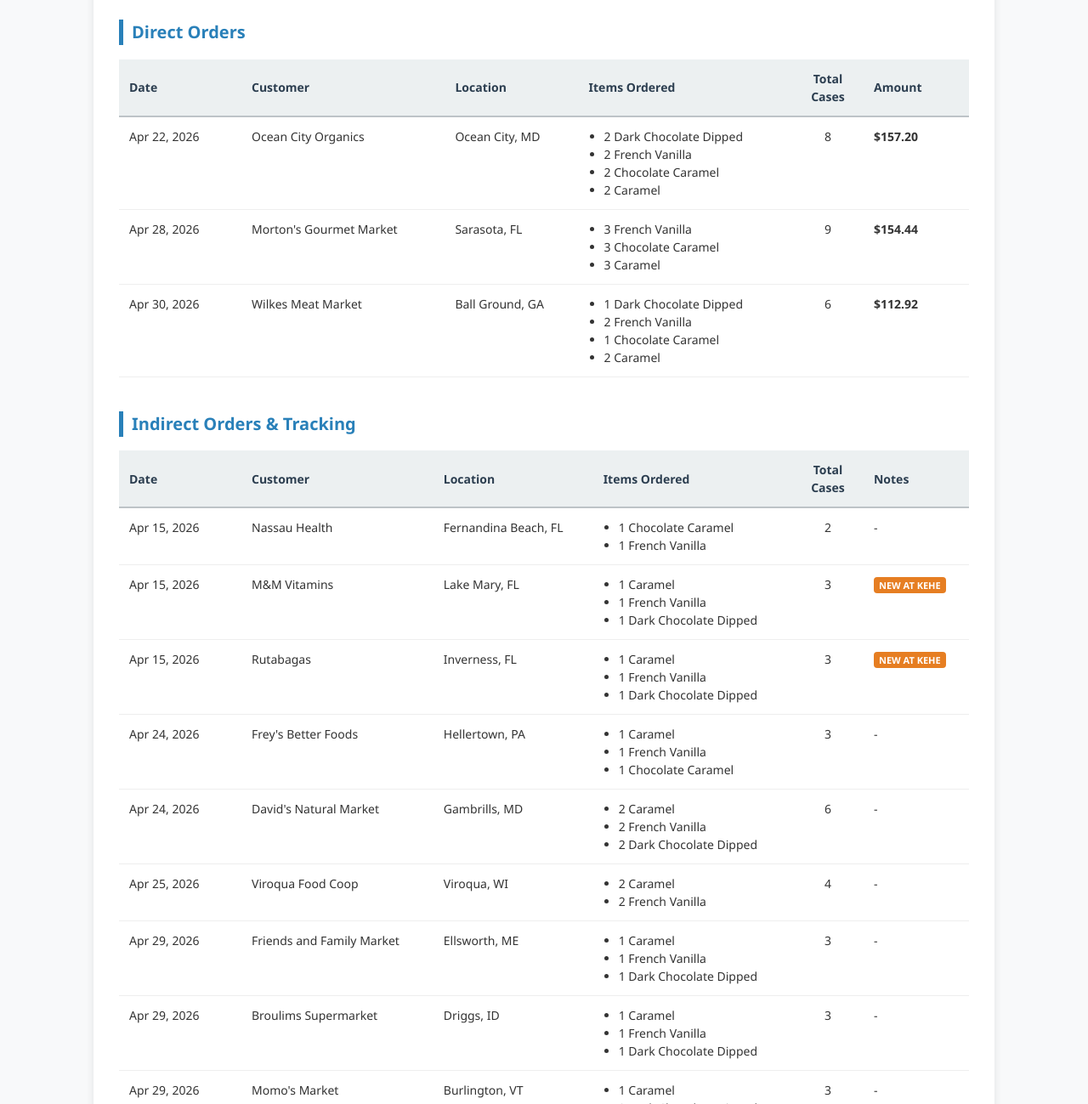
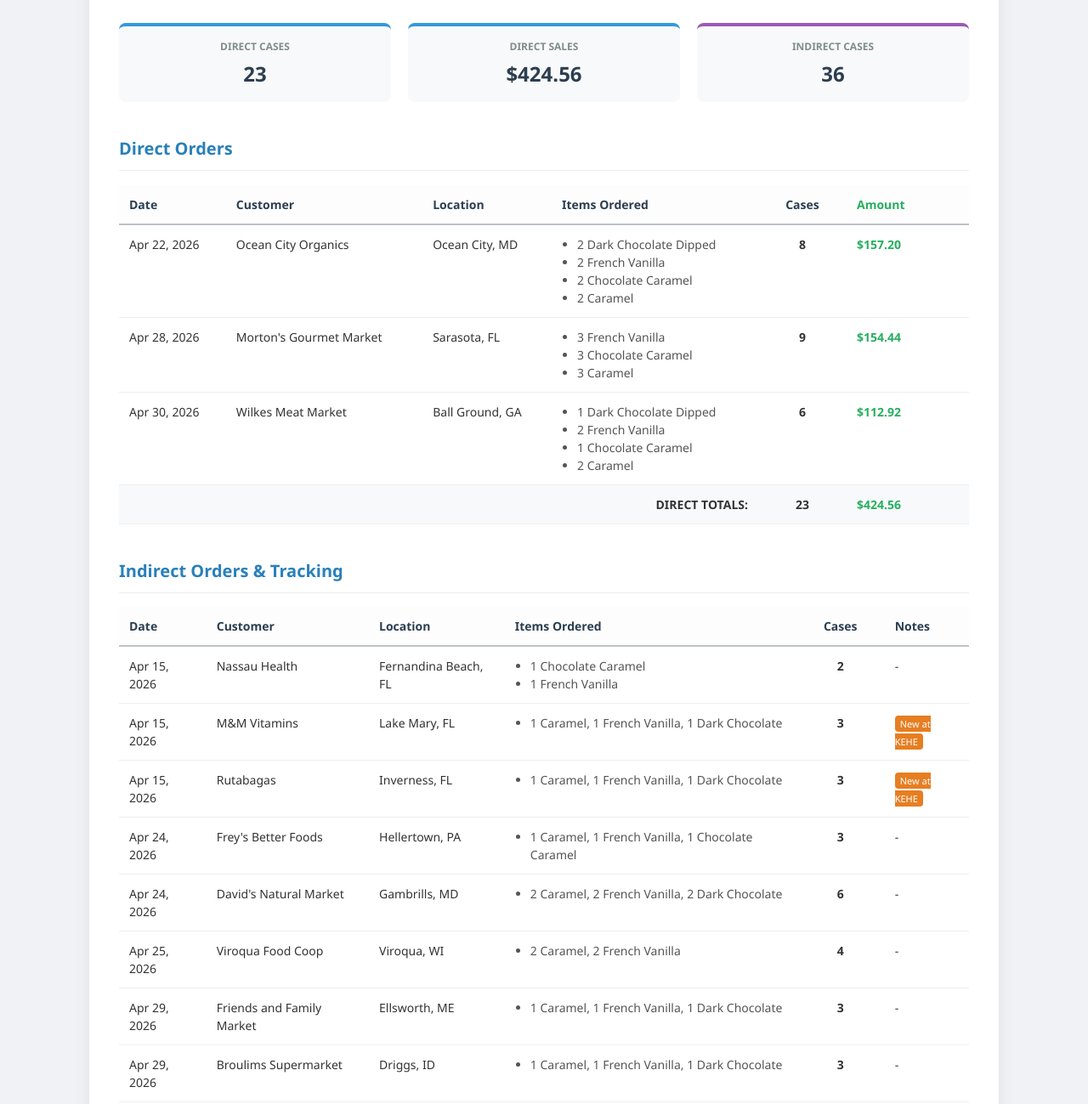
Before and after one commit to stephnanc/BrandShareIt, a plain HTML site: page hala-biweekly-april-last-two/index.html in a window 1280 px wide. Shown: the part 116-1415 px from the top of the page at 85% size. Drawn offline with Linux system fonts and the light colour scheme.

Commit message:
Update index.html

```diff
--- a/hala-biweekly-april-last-two/index.html
+++ b/hala-biweekly-april-last-two/index.html
@@ -9,7 +9,7 @@
             font-family: 'Segoe UI', Tahoma, Geneva, Verdana, sans-serif;
             line-height: 1.5;
             color: #333;
-            background-color: #f8f9fa;
+            background-color: #f0f2f5;
             margin: 0;
             padding: 20px;
         }
@@ -17,26 +17,54 @@
             max-width: 1000px;
             margin: auto;
             background: white;
-            padding: 30px;
-            border-radius: 8px;
-            box-shadow: 0 2px 10px rgba(0,0,0,0.1);
+            padding: 35px;
+            border-radius: 12px;
+            box-shadow: 0 4px 20px rgba(0,0,0,0.08);
         }
         header {
-            border-bottom: 3px solid #2c3e50;
+            border-bottom: 4px solid #2c3e50;
             margin-bottom: 30px;
-            padding-bottom: 10px;
+            padding-bottom: 15px;
+            display: flex;
+            justify-content: space-between;
+            align-items: center;
         }
         h1 {
             color: #2c3e50;
+            font-size: 26px;
+            margin: 0;
+        }
+        .summary-banner {
+            display: grid;
+            grid-template-columns: repeat(3, 1fr);
+            gap: 20px;
+            margin-bottom: 30px;
+        }
+        .stat-card {
+            background: #f8f9fa;
+            padding: 15px;
+            border-radius: 8px;
+            border-top: 4px solid #3498db;
+            text-align: center;
+        }
+        .stat-card h3 {
+            margin: 0;
+            font-size: 12px;
+            text-transform: uppercase;
+            color: #7f8c8d;
+        }
+        .stat-card p {
+            margin: 5px 0 0;
             font-size: 24px;
-            margin: 0;
+            font-weight: bold;
+            color: #2c3e50;
         }
         h2 {
             color: #2980b9;
             font-size: 20px;
-            border-left: 5px solid #2980b9;
-            padding-left: 10px;
             margin-top: 40px;
+            border-bottom: 1px solid #eee;
+            padding-bottom: 10px;
         }
         table {
             width: 100%;
@@ -45,7 +73,7 @@
             font-size: 14px;
         }
         th {
-            background-color: #ecf0f1;
+            background-color: #fdfdfd;
             color: #2c3e50;
             text-align: left;
             padding: 12px;
@@ -56,15 +84,16 @@
             border-bottom: 1px solid #eee;
             vertical-align: top;
         }
-        tr:hover {
-            background-color: #fdfdfd;
-        }
-        .qty-col { width: 60px; text-align: center; }
-        .date-col { width: 120px; }
-        .total-col { font-weight: bold; width: 100px; }
+        .qty-col { width: 80px; text-align: center; font-weight: bold; }
+        .total-col { font-weight: bold; width: 120px; color: #27ae60; }
         .item-list {
             margin: 0;
             padding-left: 18px;
+            color: #555;
+        }
+        .footer-row {
+            background-color: #f8f9fa;
+            font-weight: bold;
         }
         .badge {
             background-color: #e67e22;
@@ -72,8 +101,6 @@
             padding: 2px 6px;
             border-radius: 4px;
             font-size: 11px;
-            font-weight: bold;
-            text-transform: uppercase;
         }
     </style>
 </head>
@@ -81,18 +108,33 @@
 
 <div class="container">
     <header>
-        <h1>HALA's Work Recap: April 16th – April 30th, 2026</h1>
+        <h1>HALA's Work Recap: April 16th – 30th, 2026</h1>
     </header>
+
+    <div class="summary-banner">
+        <div class="stat-card">
+            <h3>Direct Cases</h3>
+            <p>23</p>
+        </div>
+        <div class="stat-card">
+            <h3>Direct Sales</h3>
+            <p>$424.56</p>
+        </div>
+        <div class="stat-card" style="border-top-color: #9b59b6;">
+            <h3>Indirect Cases</h3>
+            <p>36</p>
+        </div>
+    </div>
 
     <h2>Direct Orders</h2>
     <table>
         <thead>
             <tr>
-                <th class="date-col">Date</th>
+                <th>Date</th>
                 <th>Customer</th>
                 <th>Location</th>
                 <th>Items Ordered</th>
-                <th class="qty-col">Total Cases</th>
+                <th class="qty-col">Cases</th>
                 <th class="total-col">Amount</th>
             </tr>
         </thead>
@@ -141,6 +183,11 @@
                 <td class="qty-col">6</td>
                 <td class="total-col">$112.92</td>
             </tr>
+            <tr class="footer-row">
+                <td colspan="4" style="text-align: right;">DIRECT TOTALS:</td>
+                <td class="qty-col">23</td>
+                <td class="total-col">$424.56</td>
+            </tr>
         </tbody>
     </table>
 
@@ -148,11 +195,11 @@
     <table>
         <thead>
             <tr>
-                <th class="date-col">Date</th>
+                <th>Date</th>
                 <th>Customer</th>
                 <th>Location</th>
                 <th>Items Ordered</th>
-                <th class="qty-col">Total Cases</th>
+                <th class="qty-col">Cases</th>
                 <th>Notes</th>
             </tr>
         </thead>
@@ -176,9 +223,7 @@
                 <td>Lake Mary, FL</td>
                 <td>
                     <ul class="item-list">
-                        <li>1 Caramel</li>
-                        <li>1 French Vanilla</li>
-                        <li>1 Dark Chocolate Dipped</li>
+                        <li>1 Caramel, 1 French Vanilla, 1 Dark Chocolate</li>
                     </ul>
                 </td>
                 <td class="qty-col">3</td>
@@ -190,9 +235,7 @@
                 <td>Inverness, FL</td>
                 <td>
                     <ul class="item-list">
-                        <li>1 Caramel</li>
-                        <li>1 French Vanilla</li>
-                        <li>1 Dark Chocolate Dipped</li>
+                        <li>1 Caramel, 1 French Vanilla, 1 Dark Chocolate</li>
                     </ul>
                 </td>
                 <td class="qty-col">3</td>
@@ -204,9 +247,7 @@
                 <td>Hellertown, PA</td>
                 <td>
                     <ul class="item-list">
-                        <li>1 Caramel</li>
-                        <li>1 French Vanilla</li>
-                        <li>1 Chocolate Caramel</li>
+                        <li>1 Caramel, 1 French Vanilla, 1 Chocolate Caramel</li>
                     </ul>
                 </td>
                 <td class="qty-col">3</td>
@@ -218,9 +259,7 @@
                 <td>Gambrills, MD</td>
                 <td>
                     <ul class="item-list">
-                        <li>2 Caramel</li>
-                        <li>2 French Vanilla</li>
-                        <li>2 Dark Chocolate Dipped</li>
+                        <li>2 Caramel, 2 French Vanilla, 2 Dark Chocolate</li>
                     </ul>
                 </td>
                 <td class="qty-col">6</td>
@@ -232,8 +271,7 @@
                 <td>Viroqua, WI</td>
                 <td>
                     <ul class="item-list">
-                        <li>2 Caramel</li>
-                        <li>2 French Vanilla</li>
+                        <li>2 Caramel, 2 French Vanilla</li>
                     </ul>
                 </td>
                 <td class="qty-col">4</td>
@@ -245,9 +283,7 @@
                 <td>Ellsworth, ME</td>
                 <td>
                     <ul class="item-list">
-                        <li>1 Caramel</li>
-                        <li>1 French Vanilla</li>
-                        <li>1 Dark Chocolate Dipped</li>
+                        <li>1 Caramel, 1 French Vanilla, 1 Dark Chocolate</li>
                     </ul>
                 </td>
                 <td class="qty-col">3</td>
@@ -259,9 +295,7 @@
                 <td>Driggs, ID</td>
                 <td>
                     <ul class="item-list">
-                        <li>1 Caramel</li>
-                        <li>1 French Vanilla</li>
-                        <li>1 Dark Chocolate Dipped</li>
+                        <li>1 Caramel, 1 French Vanilla, 1 Dark Chocolate</li>
                     </ul>
                 </td>
                 <td class="qty-col">3</td>
@@ -273,8 +307,7 @@
                 <td>Burlington, VT</td>
                 <td>
                     <ul class="item-list">
-                        <li>1 Caramel</li>
-                        <li>2 Dark Chocolate Dipped</li>
+                        <li>1 Caramel, 2 Dark Chocolate</li>
                     </ul>
                 </td>
                 <td class="qty-col">3</td>
@@ -286,12 +319,15 @@
                 <td>Arcata, CA</td>
                 <td>
                     <ul class="item-list">
-                        <li>2 Caramel</li>
-                        <li>2 French Vanilla</li>
-                        <li>2 Dark Chocolate Dipped</li>
+                        <li>2 Caramel, 2 French Vanilla, 2 Dark Chocolate</li>
                     </ul>
                 </td>
                 <td class="qty-col">6</td>
+                <td>-</td>
+            </tr>
+            <tr class="footer-row">
+                <td colspan="4" style="text-align: right;">INDIRECT TOTAL:</td>
+                <td class="qty-col">36</td>
                 <td>-</td>
             </tr>
         </tbody>
```
